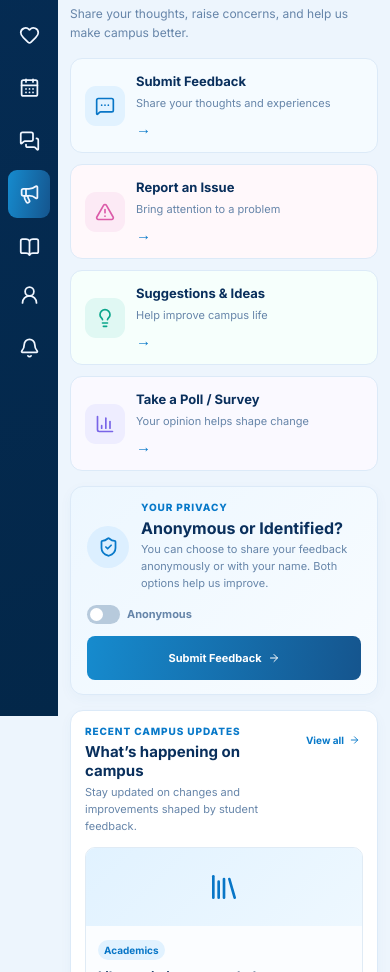
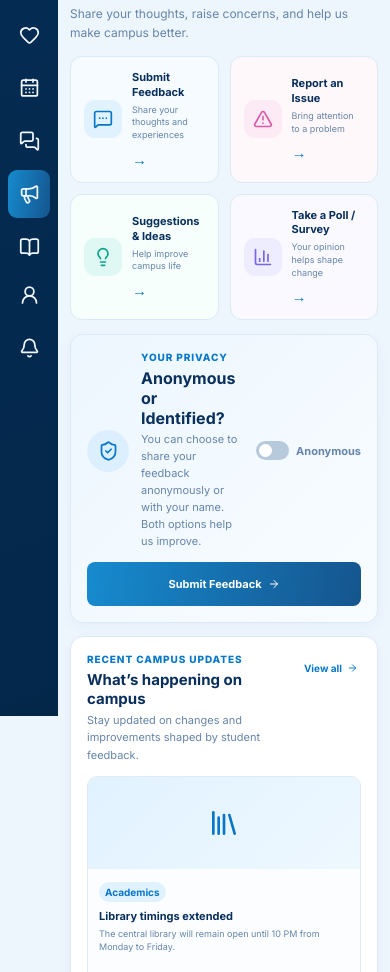
Before and after one commit to mansibisht1134-max/campuswell_group_9, a plain HTML site: page campus-voice/campus-voice.html in a window 390 px wide. Shown: the part 128-1100 px from the top of the page. Drawn offline with nearby package versions, Linux system fonts and the light colour scheme.

Commit message:
Tighten and balance student Campus Voice layout

```diff
--- a/campus-voice/campus-voice.css
+++ b/campus-voice/campus-voice.css
@@ -2495,3 +2495,60 @@ input {
   .voice-footer { flex-direction: column; }
   .modal-card { padding: 20px; }
 }
+
+
+/* Compact, balanced Campus Voice layout */
+.dashboard-content { padding: 14px 22px 24px; }
+.voice-heading { margin-bottom: 14px; }
+.voice-message { max-width: 300px; padding: 13px 16px; }
+.voice-actions {
+    grid-template-columns: repeat(4, minmax(0, 1fr));
+    gap: 11px;
+    margin: 14px 0;
+}
+.voice-action {
+    min-height: 88px;
+    padding: 13px;
+    gap: 10px;
+    align-items: center;
+}
+.voice-action-icon { width: 38px; height: 38px; min-width: 38px; }
+.voice-action strong { font-size: 11px; line-height: 1.35; }
+.voice-action span { font-size: 9px; line-height: 1.4; }
+.voice-layout {
+    grid-template-columns: minmax(0, 1.65fr) minmax(265px, .85fr);
+    gap: 14px;
+    align-items: start;
+}
+.voice-main, .voice-side { min-width: 0; gap: 13px; }
+.voice-main > .card, .voice-side > .card { padding: 16px; }
+.privacy-card { gap: 12px; }
+.privacy-content { flex: 1; min-width: 0; }
+.privacy-card .primary-button { white-space: nowrap; }
+.updates-grid { gap: 10px; }
+.update-card { min-width: 0; }
+.update-visual { height: 92px; }
+.update-body { padding: 11px; }
+.update-body h3 { font-size: 11px; line-height: 1.35; }
+.update-body p { font-size: 9px; line-height: 1.45; }
+.section-header { margin-bottom: 12px; }
+.impact-item { padding: 10px 0; }
+.status-summary { gap: 12px; }
+.poll-options { gap: 7px; }
+.voice-footer { margin-top: 14px; padding: 16px 20px; }
+@media (max-width: 1200px) {
+    .voice-actions { grid-template-columns: repeat(2, minmax(0, 1fr)); }
+    .voice-layout { grid-template-columns: minmax(0, 1.35fr) minmax(250px, .9fr); }
+}
+@media (max-width: 900px) {
+    .voice-layout { grid-template-columns: 1fr; }
+    .voice-side { display: grid; grid-template-columns: repeat(2, minmax(0, 1fr)); }
+    .voice-side > .poll-card { grid-column: 1 / -1; }
+}
+@media (max-width: 600px) {
+    .dashboard-content { padding: 12px; }
+    .voice-actions { grid-template-columns: 1fr 1fr; }
+    .voice-side { display: flex; }
+    .privacy-card { flex-wrap: wrap; }
+    .privacy-card .primary-button { width: 100%; }
+}
```
